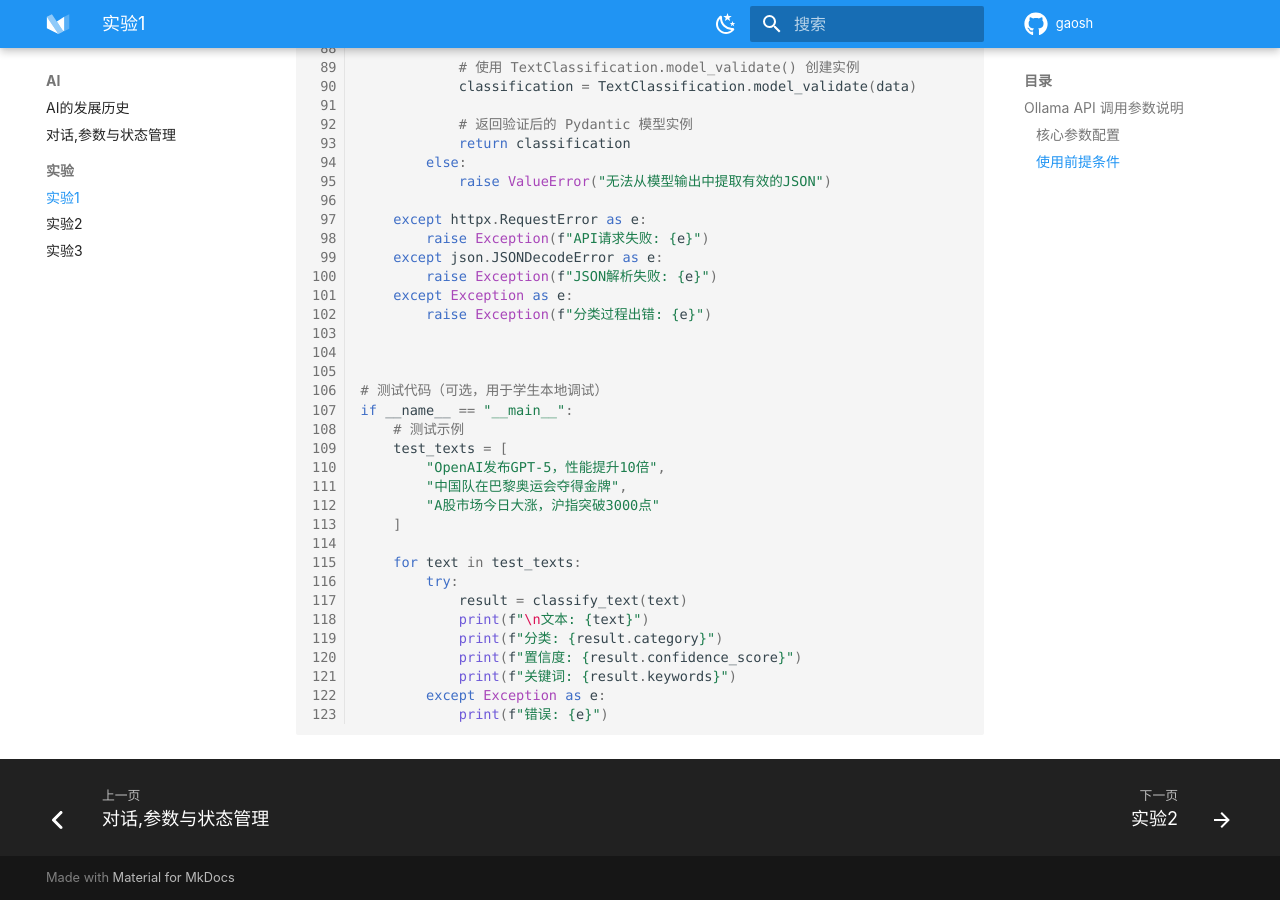
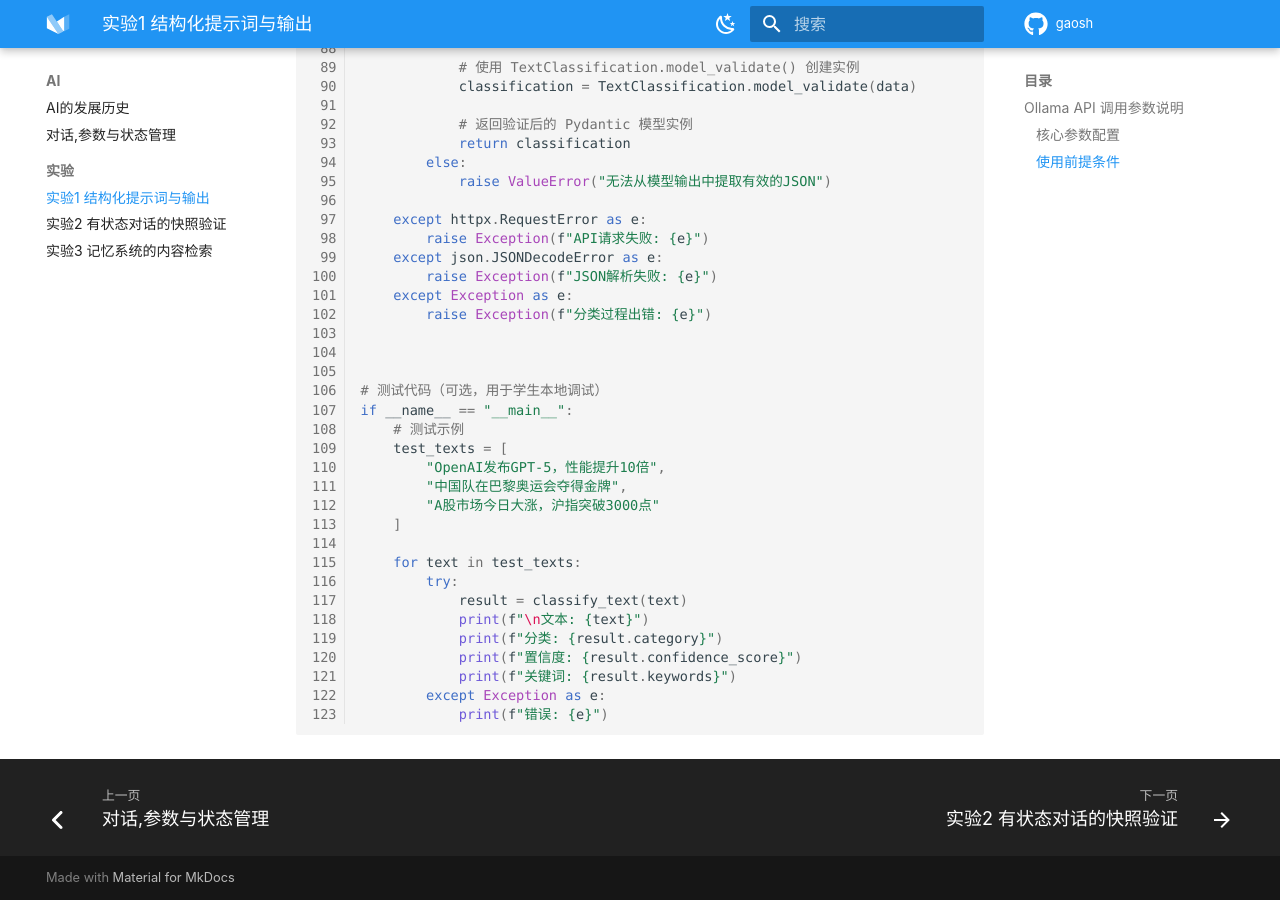
Before and after one commit to gsh-960/site, an MkDocs documentation site: the page built from docs/note/AI/lab1.md, in a window 1280 px wide and 900 px high, scrolled down 2641 px. Built offline with MkDocs 1.6.1 and Material for MkDocs 9.7.7, drawn with Linux system fonts in a browser that asks for light colours; comment, search, counter and statistics services are not loaded.

Commit message:
20251102完善笔记目录

```diff
--- a/mkdocs.yml
+++ b/mkdocs.yml
@@ -66,9 +66,9 @@ nav:
       - AI的发展历史: note/AI/AI.md
       - 对话,参数与状态管理: note/AI/llm_learning.md
       - 实验:
-          - 实验1: note/AI/lab1.md
-          - 实验2: note/AI/lab2.md
-          - 实验3: note/AI/lab3.md
+          - 实验1 结构化提示词与输出: note/AI/lab1.md
+          - 实验2 有状态对话的快照验证: note/AI/lab2.md
+          - 实验3 记忆系统的内容检索: note/AI/lab3.md
   - 工具:
       - 利用cnb快速搭建开发环境: note/tools/cnb.md
 
```
